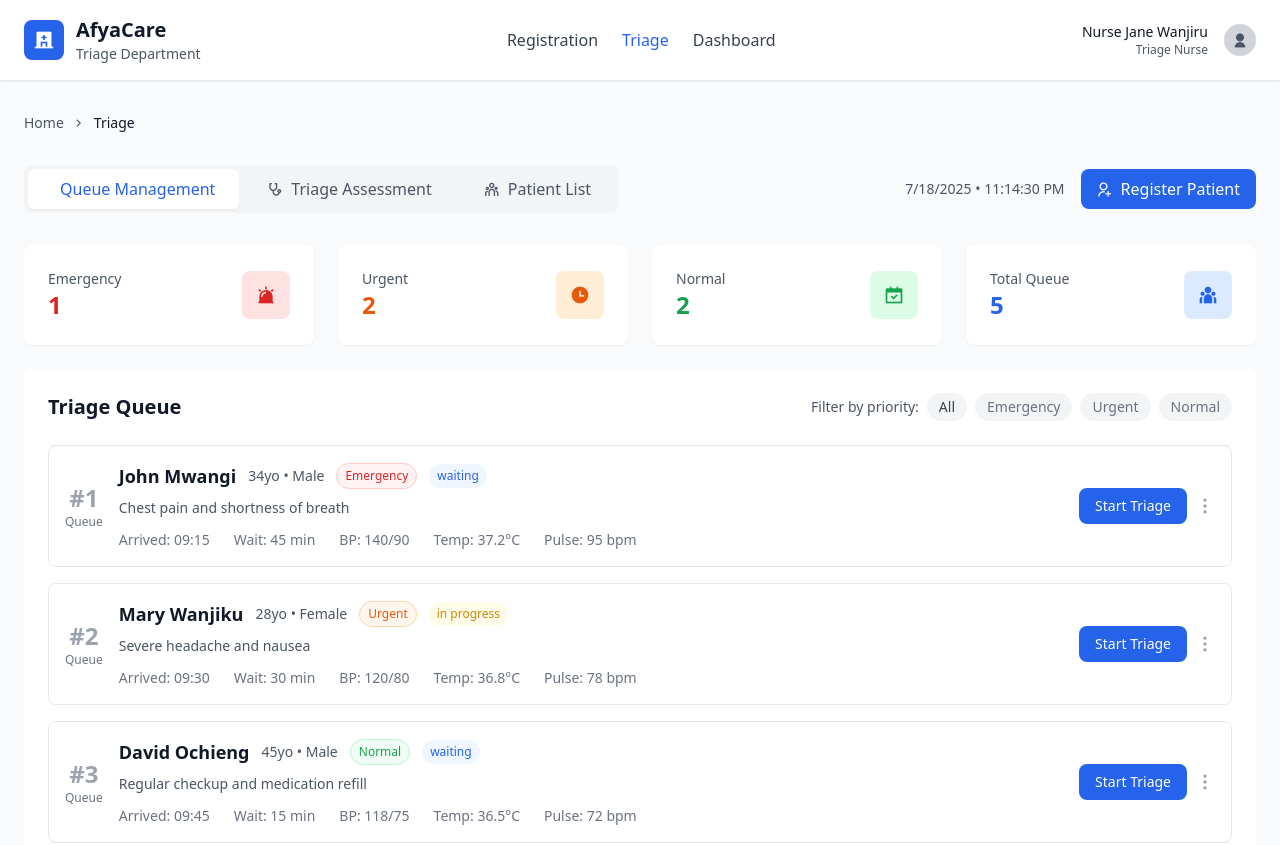
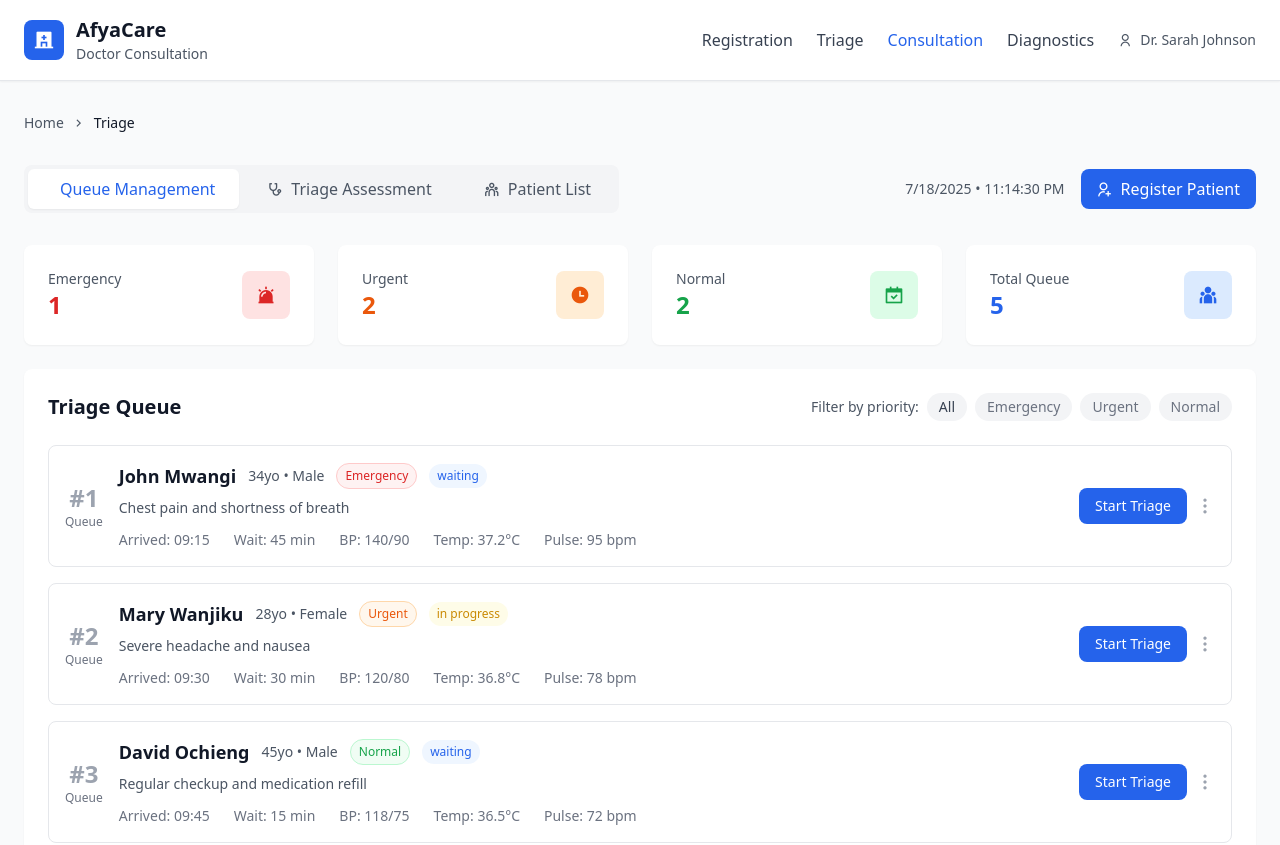
Before and after one commit to Laungify/AfyaCare-V1, a Next.js app: page /triage in a window 1280 px wide. Shown: the top 845 px of the page. Built offline with nearby package versions, Linux system fonts and the light colour scheme; some icons are missing.

Commit message:
Remove .next build artifacts from tracking

```diff
--- a/app/consultation/DiagnosticOrders.tsx
+++ b/app/consultation/DiagnosticOrders.tsx
@@ -1,11 +1,38 @@
 'use client';
 import { useState } from 'react';
 
-export default function DiagnosticOrders({ patient, onComplete }) {
+export default function DiagnosticOrders({ patient }: {
+  patient: { id: string; name: string; age: number; gender: string; }
+}) {
   const [selectedCategory, setSelectedCategory] = useState('laboratory');
-  const [orders, setOrders] = useState([]);
+  const [orders, setOrders] = useState<Array<OrderType & {
+    id: string;
+    patientId: string;
+    patientName: string;
+    orderDate: string;
+    status: string;
+    totalCost: number;
+  }>>([]);
   const [showOrderModal, setShowOrderModal] = useState(false);
-  const [currentOrder, setCurrentOrder] = useState({
+  type TestType = {
+    id: string;
+    name: string;
+    cost?: number;
+    category?: string;
+    [key: string]: any;
+  };
+
+  type OrderType = {
+    category: string;
+    tests: TestType[];
+    urgency: string;
+    clinicalIndication: string;
+    department: string;
+    requestingDoctor: string;
+    specialInstructions: string;
+  };
+
+  const [currentOrder, setCurrentOrder] = useState<OrderType>({
     category: '',
     tests: [],
     urgency: 'Normal',
@@ -182,7 +209,7 @@ export default function DiagnosticOrders({ patient, onComplete }) {
     { value: 'Normal', label: 'Routine', color: 'text-green-600 bg-green-50', time: 'Within 24 hours' }
   ];
 
-  const handleTestSelect = (test, category) => {
+  const handleTestSelect = (test: TestType, category: string) => {
     const testData = {
       ...test,
       category: category,
@@ -196,7 +223,7 @@ export default function DiagnosticOrders({ patient, onComplete }) {
     }));
   };
 
-  const handleRemoveTest = (testId) => {
+  const handleRemoveTest = (testId: string) => {
     setCurrentOrder(prev => ({
       ...prev,
       tests: prev.tests.filter(t => t.id !== testId)
@@ -238,7 +265,7 @@ export default function DiagnosticOrders({ patient, onComplete }) {
     alert('Diagnostic order submitted successfully!');
   };
 
-  const getStatusColor = (status) => {
+  const getStatusColor = (status: string) => {
     switch (status) {
       case 'Pending': return 'text-orange-600 bg-orange-50';
       case 'In Progress': return 'text-blue-600 bg-blue-50';
@@ -586,9 +613,9 @@ export default function DiagnosticOrders({ patient, onComplete }) {
                     value={currentOrder.specialInstructions}
                     onChange={(e) => setCurrentOrder(prev => ({ ...prev, specialInstructions: e.target.value }))}
                     className="w-full px-4 py-3 border border-gray-300 rounded-lg focus:ring-2 focus:ring-blue-500 focus:border-transparent text-sm"
-                    rows="2"
+                    rows={2}
                     placeholder="Any special instructions for the laboratory, imaging, or surgical team"
-                    maxLength="300"
+                    maxLength={300}
                   ></textarea>
                 </div>
               </div>
--- a/app/registration/Header.tsx
+++ b/app/registration/Header.tsx
@@ -1,45 +1,38 @@
-
 'use client';
 import Link from 'next/link';
 
-export default function Header() {
+export default function ConsultationHeader() {
   return (
     <header className="bg-white shadow-sm border-b">
       <div className="px-6 py-4">
         <div className="flex items-center justify-between">
           <div className="flex items-center space-x-3">
-            <Link href="/" className="flex items-center space-x-3">
             <div className="w-10 h-10 bg-blue-600 rounded-lg flex items-center justify-center">
               <i className="ri-hospital-fill text-white text-xl"></i>
             </div>
             <div>
               <h1 className="text-xl font-bold text-gray-900">AfyaCare</h1>
-                <p className="text-sm text-gray-600">Patient Registration</p>
+              <p className="text-sm text-gray-600">Doctor Consultation</p>
             </div>
-            </Link>
           </div>
-
           <nav className="flex items-center space-x-6">
-            <Link href="/registration" className="text-blue-600 font-medium">
+            <Link href="/registration" className="text-gray-700 hover:text-blue-600 transition-colors">
               Registration
             </Link>
             <Link href="/triage" className="text-gray-700 hover:text-blue-600 transition-colors">
               Triage
             </Link>
-            <Link href="/dashboard" className="text-gray-700 hover:text-blue-600 transition-colors">
-              Dashboard
+            <Link href="/consultation" className="text-blue-600 font-medium">
+              Consultation
             </Link>
+            <Link href="/diagnostics" className="text-gray-700 hover:text-blue-600 transition-colors">
+              Diagnostics
+            </Link>
+            <div className="flex items-center space-x-2 text-sm text-gray-600">
+              <i className="ri-user-line"></i>
+              <span>Dr. Sarah Johnson</span>
+            </div>
           </nav>
-
-          <div className="flex items-center space-x-4">
-            <div className="text-right">
-              <p className="text-sm font-medium text-gray-900">Dr. Sarah Kimani</p>
-              <p className="text-xs text-gray-600">Reception Staff</p>
-            </div>
-            <div className="w-8 h-8 bg-gray-300 rounded-full flex items-center justify-center">
-              <i className="ri-user-fill text-gray-600"></i>
-            </div>
-          </div>
         </div>
       </div>
     </header>
--- a/app/registration/PatientSearch.tsx
+++ b/app/registration/PatientSearch.tsx
@@ -2,9 +2,25 @@
 'use client';
 import { useState } from 'react';
 
-export default function PatientSearch({ onPatientFound, onNewPatient }) {
+type Patient = {
+  id: string;
+  name: string;
+  nationalId: string;
+  phone: string;
+  age: number;
+  gender: string;
+  lastVisit: string;
+  photo: string;
+};
+
+interface PatientSearchProps {
+  onPatientFound: (patient: Patient) => void;
+  onNewPatient: () => void;
+}
+
+export default function PatientSearch({ onPatientFound, onNewPatient }: PatientSearchProps) {
   const [searchTerm, setSearchTerm] = useState('');
-  const [searchResults, setSearchResults] = useState([]);
+  const [searchResults, setSearchResults] = useState<Patient[]>([]);
   const [isSearching, setIsSearching] = useState(false);
   const [searchPerformed, setSearchPerformed] = useState(false);
 
--- a/app/registration/page.tsx
+++ b/app/registration/page.tsx
@@ -9,10 +9,10 @@ import QueueStatus from './QueueStatus';
 
 export default function RegistrationPage() {
   const [currentStep, setCurrentStep] = useState('search');
-  const [selectedPatient, setSelectedPatient] = useState(null);
+  const [selectedPatient, setSelectedPatient] = useState<{ id: string; name: string; age: number } | null>(null);
   const [registrationComplete, setRegistrationComplete] = useState(false);
 
-  const handlePatientFound = (patient) => {
+  const handlePatientFound = (patient: { id: string; name: string; age: number } | null ) => {
     setSelectedPatient(patient);
     setCurrentStep('update');
   };
@@ -22,7 +22,7 @@ export default function RegistrationPage() {
     setCurrentStep('register');
   };
 
-  const handleRegistrationComplete = (patientData) => {
+  const handleRegistrationComplete = (patientData: { id: string; name: string; age: number }) => {
     setSelectedPatient(patientData);
     setRegistrationComplete(true);
     setCurrentStep('queue');
--- a/app/triage/Header.tsx
+++ b/app/triage/Header.tsx
@@ -1,45 +1,38 @@
-
 'use client';
 import Link from 'next/link';
 
-export default function Header() {
+export default function ConsultationHeader() {
   return (
     <header className="bg-white shadow-sm border-b">
       <div className="px-6 py-4">
         <div className="flex items-center justify-between">
           <div className="flex items-center space-x-3">
-            <Link href="/" className="flex items-center space-x-3">
             <div className="w-10 h-10 bg-blue-600 rounded-lg flex items-center justify-center">
               <i className="ri-hospital-fill text-white text-xl"></i>
             </div>
             <div>
               <h1 className="text-xl font-bold text-gray-900">AfyaCare</h1>
-                <p className="text-sm text-gray-600">Triage Department</p>
+              <p className="text-sm text-gray-600">Doctor Consultation</p>
             </div>
-            </Link>
           </div>
-
           <nav className="flex items-center space-x-6">
             <Link href="/registration" className="text-gray-700 hover:text-blue-600 transition-colors">
               Registration
             </Link>
-            <Link href="/triage" className="text-blue-600 font-medium">
+            <Link href="/triage" className="text-gray-700 hover:text-blue-600 transition-colors">
               Triage
             </Link>
-            <Link href="/dashboard" className="text-gray-700 hover:text-blue-600 transition-colors">
-              Dashboard
+            <Link href="/consultation" className="text-blue-600 font-medium">
+              Consultation
             </Link>
+            <Link href="/diagnostics" className="text-gray-700 hover:text-blue-600 transition-colors">
+              Diagnostics
+            </Link>
+            <div className="flex items-center space-x-2 text-sm text-gray-600">
+              <i className="ri-user-line"></i>
+              <span>Dr. Sarah Johnson</span>
+            </div>
           </nav>
-
-          <div className="flex items-center space-x-4">
-            <div className="text-right">
-              <p className="text-sm font-medium text-gray-900">Nurse Jane Wanjiru</p>
-              <p className="text-xs text-gray-600">Triage Nurse</p>
-            </div>
-            <div className="w-8 h-8 bg-gray-300 rounded-full flex items-center justify-center">
-              <i className="ri-user-fill text-gray-600"></i>
-            </div>
-          </div>
         </div>
       </div>
     </header>
```
Also changed, not shown: app/consultation/PatientStatusManager.tsx (+13 -9 lines), app/consultation/SystemIntegration.tsx (+38 -11 lines), 1 other file (tests, documents, lock files or other folders). Lines whose indentation alone changed are shown as unchanged.
